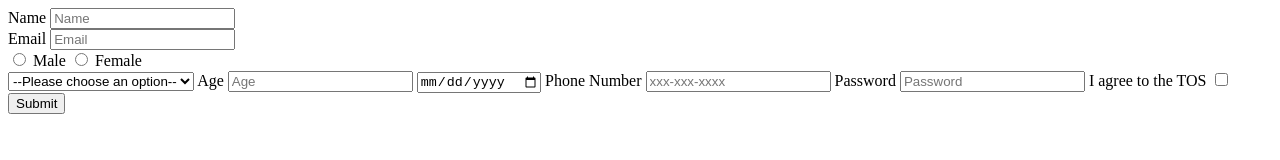
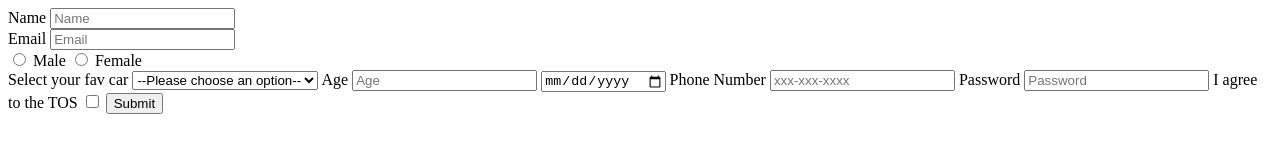
Before and after one commit to acciojob/signup-form-car-abhi97s, a website: page main.html in a window 1280 px wide. Drawn offline with Linux system fonts and the light colour scheme.

Commit message:
created a submission

```diff
--- a/main.html
+++ b/main.html
@@ -18,6 +18,7 @@
 		<input name="gender" type="radio" id="gender_m" required> Male
 		<input name="gender" type="radio" id="gender_f" required> Female
 		<br>
+		<label for="cars">Select your fav car</label>
 		<select id="cars" required>
 			<option>--Please choose an option--</option>
 			<option>BMW</option>
@@ -29,7 +30,7 @@
 		<label for="dob"></label>
 		<input type="date" required id="dob">
 
-		<label id="tel">Phone Number</label>
+		<label for="tel">Phone Number</label>
 		<input type="tel" id="tel" placeholder="xxx-xxx-xxxx">
 
 		<label for="password">Password</label>
```
